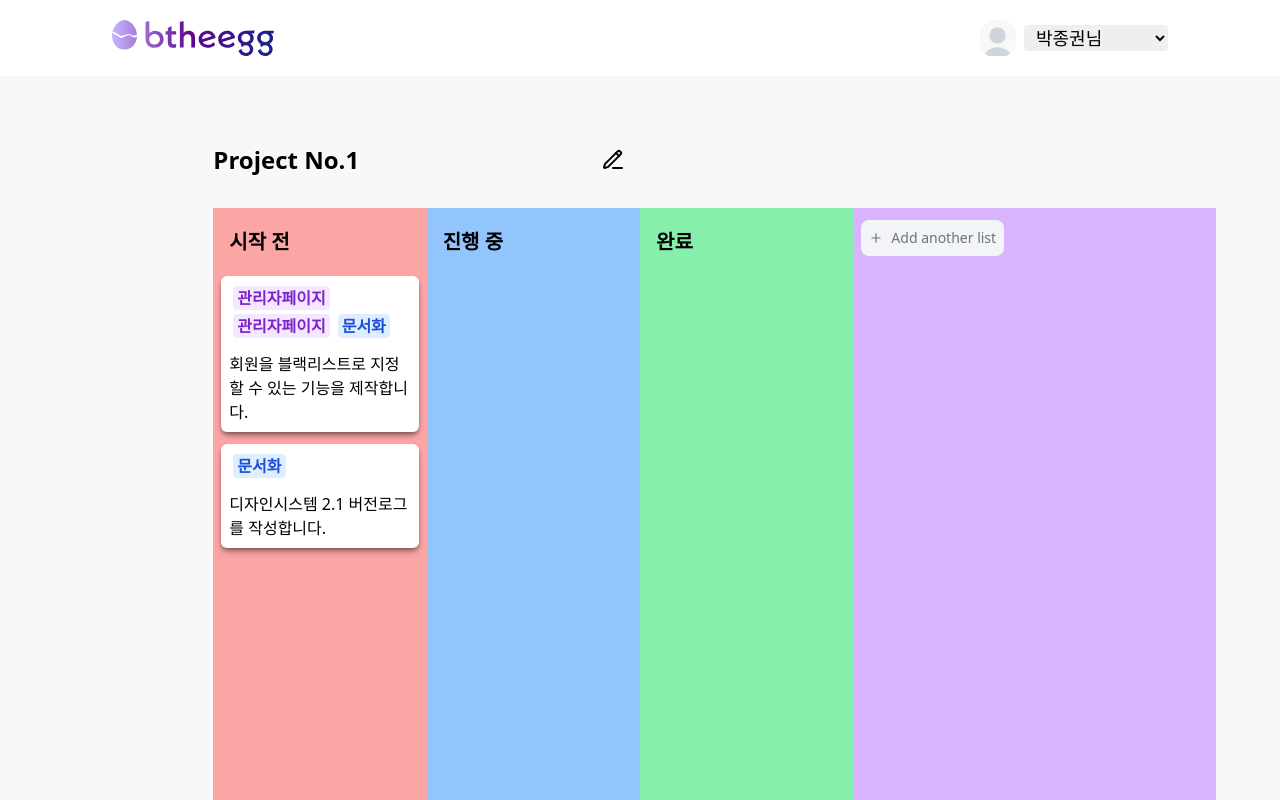
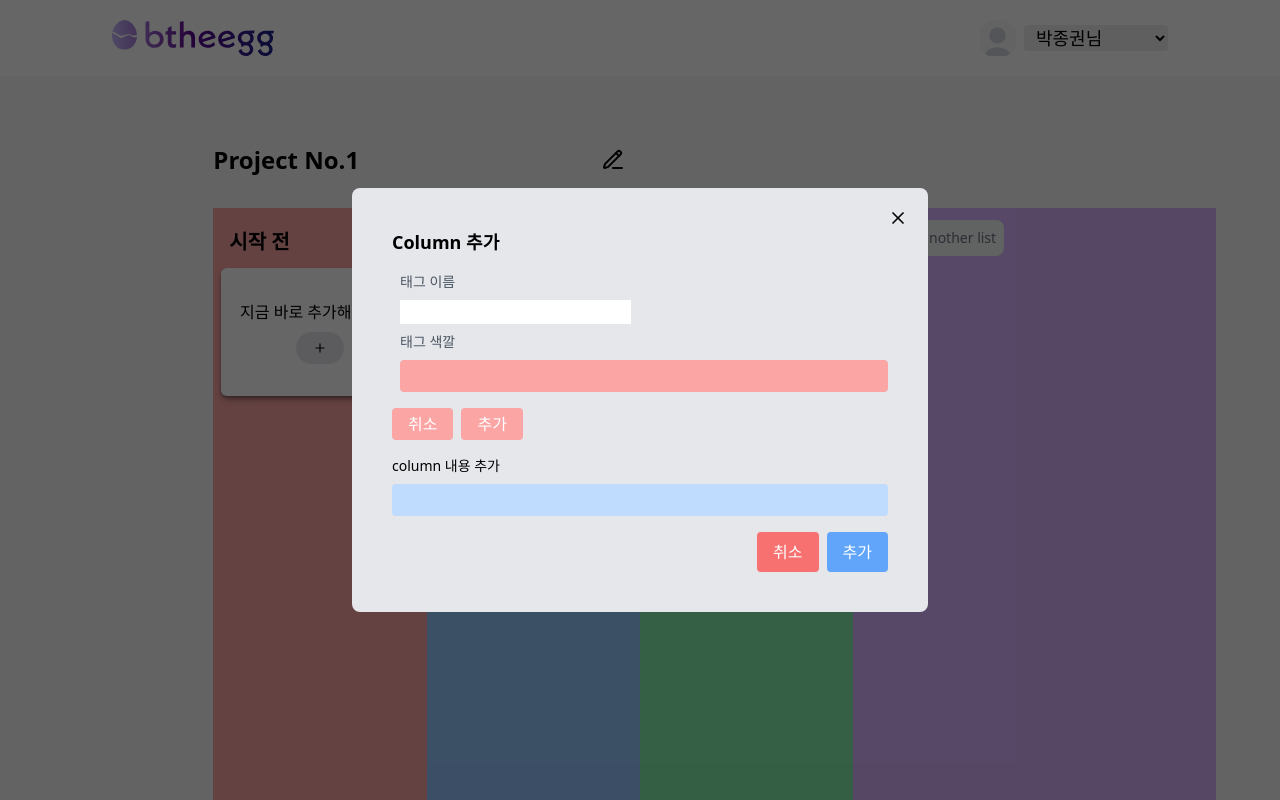
Before and after one commit to Programmer-JK/kanBoard, a React (Vite) app: page / in a window 1280 px wide. Both pictures are taken after a click on the button "Add another list". Shown: the top 800 px of the page. Built offline with nearby package versions, Linux system fonts and the light colour scheme.

Commit message:
[publish] - modal 구축 - addCardModal 퍼블리싱

```diff
--- a/src/component/add_card/add_card.tsx
+++ b/src/component/add_card/add_card.tsx
@@ -1,14 +1,11 @@
+import { AddCardProps } from "@/type/common";
 import { Plus } from "lucide-react";
 
-const AddCard = () => {
-  const handleClickEvent = () => {
-    console.log("click");
-  };
-
+const AddCard = ({ onClick }: AddCardProps) => {
   return (
     <button
       className="flex flex-col break-words justify-center items-center w-full h-32 gap-2 my-1 p-2 bg-white rounded-md shadow-md shadow-black/40"
-      onClick={handleClickEvent}
+      onClick={onClick}
     >
       지금 바로 추가해보세요.
       <span className="bg-gray-200 w-12 h-8 rounded-2xl font-bold flex items-center justify-center">
--- a/src/component/board/board.tsx
+++ b/src/component/board/board.tsx
@@ -2,42 +2,67 @@ import { PencilLine, Plus } from "lucide-react";
 import AddCard from "../add_card/add_card";
 import Card from "../card/card";
 import { useEffect, useRef, useState } from "react";
+import Modal from "../modal/modal";
+import AddCardModal from "../modal/add-card-modal/add-card-modal";
+import AddColumnModal from "../modal/add-column-modal/add-column-modal";
 
 const Board = () => {
-  const openCreateColumnHandler = () => {
-    console.log("openCreateColumnHandler");
-  };
-  const demoTodoList = [
-    {
-      tag: [
-        {
-          color: "purple",
-          text: "관리자페이지",
-        },
-        {
-          color: "purple",
-          text: "관리자페이지",
-        },
-        {
-          color: "blue",
-          text: "문서화",
-        },
-      ],
-      contents: "회원을 블랙리스트로 지정할 수 있는 기능을 제작합니다.",
-    },
-    {
-      tag: [
-        {
-          color: "blue",
-          text: "문서화",
-        },
-      ],
-      contents: "디자인시스템 2.1 버전로그를 작성합니다.",
-    },
+  const demoColumnList = [
+    // {
+    //   tag: [
+    //     {
+    //       color: "purple",
+    //       text: "관리자페이지",
+    //     },
+    //     {
+    //       color: "purple",
+    //       text: "관리자페이지",
+    //     },
+    //     {
+    //       color: "blue",
+    //       text: "문서화",
+    //     },
+    //   ],
+    //   contents: "회원을 블랙리스트로 지정할 수 있는 기능을 제작합니다.",
+    // },
+    // {
+    //   tag: [
+    //     {
+    //       color: "blue",
+    //       text: "문서화",
+    //     },
+    //   ],
+    //   contents: "디자인시스템 2.1 버전로그를 작성합니다.",
+    // },
   ];
   const [availableChange, setAvailableChange] = useState(false);
   const [projectTitle, setProjectTitle] = useState("Project No.1");
+  const [isModalOpen, setIsModalOpen] = useState(false);
   const inputRef = useRef(null);
+  const [modalType, setModalType] = useState("");
+
+  const openCreateColumnHandler = () => {
+    console.log("openCreateColumnHandler");
+    setModalType("column");
+    setIsModalOpen(true);
+  };
+
+  const openCreateCardHandler = () => {
+    console.log("openCreateCardHandler");
+    setModalType("card");
+    setIsModalOpen(true);
+  };
+
+  const renderModalContent = () => {
+    switch (modalType) {
+      case "card":
+        return <AddCardModal onClose={() => {}} />;
+      case "column":
+        return <AddColumnModal onClose={() => {}} />;
+      default:
+        return <></>;
+    }
+  };
 
   const changeProjectTitleHandler = (e) => {
     setProjectTitle(e.target.value);
@@ -45,7 +70,10 @@ const Board = () => {
 
   useEffect(() => {
     if (availableChange) {
-      inputRef!.current.focus();
+      if (!inputRef.current) return;
+      else {
+        inputRef.current.focus();
+      }
     }
   }, [availableChange]);
 
@@ -67,8 +95,8 @@ const Board = () => {
       <div className="grid grid-cols-5 h-screen pt-8">
         <div className="col-span-1 bg-red-300 p-2">
           <div className="w-full my-1 p-2 text-xl font-bold">시작 전</div>
-          {demoTodoList.length !== 0 ? (
-            demoTodoList.map((item, idx) => (
+          {demoColumnList.length !== 0 ? (
+            demoColumnList.map((item, idx) => (
               <Card
                 key={idx.toString()}
                 tag={item.tag}
@@ -76,7 +104,7 @@ const Board = () => {
               ></Card>
             ))
           ) : (
-            <AddCard />
+            <AddCard onClick={openCreateCardHandler} />
           )}
         </div>
         <div className="col-span-1 bg-blue-300 p-2">
@@ -94,6 +122,9 @@ const Board = () => {
           </button>
         </div>
       </div>
+      <Modal isOpen={isModalOpen} onClose={() => setIsModalOpen(false)}>
+        {renderModalContent()}
+      </Modal>
     </div>
   );
 };
--- /dev/null
+++ b/src/component/modal/add-card-modal/add-card-modal.tsx
@@ -0,0 +1,137 @@
+import { ChildrenModalProps, getTagColorClass } from "@/type/common";
+
+const AddCardModal = ({ onClose }: ChildrenModalProps) => {
+  const demoColumnList = [
+    {
+      tag: [
+        {
+          color: "purple",
+          text: "관리자페이지",
+        },
+        {
+          color: "purple",
+          text: "관리자페이지",
+        },
+        {
+          color: "blue",
+          text: "문서화",
+        },
+      ],
+      contents: "회원을 블랙리스트로 지정할 수 있는 기능을 제작합니다.",
+    },
+    {
+      tag: [
+        {
+          color: "blue",
+          text: "문서화",
+        },
+      ],
+      contents: "디자인시스템 2.1 버전로그를 작성합니다.",
+    },
+    {
+      tag: [
+        {
+          color: "blue",
+          text: "문서화",
+        },
+      ],
+      contents: "디자인시스템 2.1 버전로그를 작성합니다.",
+    },
+    {
+      tag: [
+        {
+          color: "blue",
+          text: "문서화",
+        },
+      ],
+      contents: "디자인시스템 2.1 버전로그를 작성합니다.",
+    },
+    {
+      tag: [
+        {
+          color: "blue",
+          text: "문서화",
+        },
+      ],
+      contents: "디자인시스템 2.1 버전로그를 작성합니다.",
+    },
+  ];
+  const selectedColumn = {
+    tag: [
+      {
+        color: "purple",
+        text: "관리자페이지",
+      },
+      {
+        color: "purple",
+        text: "관리자페이지",
+      },
+      {
+        color: "blue",
+        text: "문서화",
+      },
+    ],
+    contents: "회원을 블랙리스트로 지정할 수 있는 기능을 제작합니다.",
+  };
+  return (
+    <div className="flex flex-col gap-2 w-full max-w-lg">
+      <h2 className="text-lg font-bold mb-4">카드 추가</h2>
+      <div className="font-bold">column list : </div>
+      {/* 카드 내용 입력 영역 */}
+      <div className="flex flex-col gap-2 bg-white rounded-lg p-4 h-52 overflow-y-scroll">
+        {demoColumnList.map((column, idx) => (
+          <div
+            key={idx}
+            className="flex flex-col hover:bg-gray-200 p-1 rounded-md border border-gray-200"
+          >
+            <div className="flex flex-row">
+              {column.tag &&
+                column.tag.map((item, idx) => (
+                  <span
+                    key={idx}
+                    className={`w-fit my-0.5 mx-1 rounded px-1 font-bold ${getTagColorClass(
+                      item.color
+                    )}`}
+                  >
+                    {item.text}
+                  </span>
+                ))}
+            </div>
+            {column.contents}
+          </div>
+        ))}
+      </div>
+      <div className="font-bold">선택한 column : </div>
+      <div className="flex flex-col bg-white w-full h-fit content-center rounded-md px-2 py-1">
+        <div className="flex flex-row">
+          {selectedColumn.tag &&
+            selectedColumn.tag.map((item, idx) => (
+              <span
+                key={idx}
+                className={`w-fit my-0.5 mx-1 rounded px-1 font-bold ${getTagColorClass(
+                  item.color
+                )}`}
+              >
+                {item.text}
+              </span>
+            ))}
+        </div>
+        {selectedColumn.contents}
+      </div>
+
+      {/* 버튼 영역 */}
+      <div className="flex justify-end space-x-2">
+        <button
+          className="bg-red-400 hover:bg-red-500 text-white px-4 py-2 rounded"
+          onClick={onClose}
+        >
+          취소
+        </button>
+        <button className="bg-blue-400 hover:bg-blue-500 text-white px-4 py-2 rounded">
+          추가
+        </button>
+      </div>
+    </div>
+  );
+};
+export default AddCardModal;
--- /dev/null
+++ b/src/component/modal/add-column-modal/add-column-modal.tsx
@@ -0,0 +1,50 @@
+import { ChildrenModalProps } from "@/type/common";
+
+const AddColumnModal = ({ onClose }: ChildrenModalProps) => {
+  return (
+    <div className="p-4">
+      <div className="space-y-4">
+        {/* column 추가 */}
+        <h2 className="text-lg font-bold mb-4">Column 추가</h2>
+
+        {/* 태그 관련 항목들 */}
+        <div className="space-y-2 ml-2">
+          <div className="text-sm text-gray-600">태그 이름</div>
+          <input></input>
+          <div className="text-sm text-gray-600">태그 색깔</div>
+          <div className="h-8 bg-red-300 rounded"></div>
+        </div>
+
+        {/* 취소/추가 버튼 */}
+        <div className="flex space-x-2">
+          <button className="bg-red-300 text-white px-4 py-1 rounded">
+            취소
+          </button>
+          <button className="bg-red-300 text-white px-4 py-1 rounded">
+            추가
+          </button>
+        </div>
+
+        {/* column 내용 추가 */}
+        <div>
+          <div className="text-sm">column 내용 추가</div>
+          <div className="h-8 bg-blue-200 rounded my-2"></div>
+        </div>
+
+        {/* 하단 버튼들 */}
+        <div className="flex justify-end space-x-2">
+          <button
+            className="bg-red-400 hover:bg-red-500 text-white px-4 py-2 rounded"
+            onClick={onClose}
+          >
+            취소
+          </button>
+          <button className="bg-blue-400 hover:bg-blue-500 text-white px-4 py-2 rounded">
+            추가
+          </button>
+        </div>
+      </div>
+    </div>
+  );
+};
+export default AddColumnModal;
--- /dev/null
+++ b/src/component/modal/modal.tsx
@@ -0,0 +1,31 @@
+import { ModalProps } from "@/type/common";
+import { X } from "lucide-react";
+import React from "react";
+
+const Modal = ({ isOpen, onClose, children }: ModalProps) => {
+  if (!isOpen) return null;
+
+  const childrenWithProps = React.cloneElement(children, { onClose });
+
+  return (
+    <div
+      onClick={onClose}
+      className="fixed inset-0 flex items-center justify-center z-50 bg-black/60" // 배경 오버레이 추가
+    >
+      <div
+        onClick={(e) => e.stopPropagation()}
+        className="relative h-fit bg-gray-200 rounded-lg p-6 max-w-xl w-full mx-4 z-10" // relative 추가
+      >
+        <button
+          onClick={onClose}
+          className="absolute top-4 right-4 hover:bg-gray-100 p-1 rounded-full transition-colors" // 버튼 스타일링
+        >
+          <X size={20} />
+        </button>
+        {childrenWithProps}
+      </div>
+    </div>
+  );
+};
+
+export default Modal;
--- a/src/type/common.ts
+++ b/src/type/common.ts
@@ -1,6 +1,22 @@
+import { MouseEventHandler, ReactElement } from "react";
+
 export interface TagTypes {
   color: string;
   text: string;
+}
+
+export interface AddCardProps {
+  onClick: MouseEventHandler<HTMLButtonElement>;
+}
+
+export interface ModalProps {
+  isOpen: boolean;
+  onClose: () => void; // onClose 타입 정의
+  children: ReactElement;
+}
+
+export interface ChildrenModalProps {
+  onClose: () => void;
 }
 
 export const getTagColorClass = (color: string) => {
```
